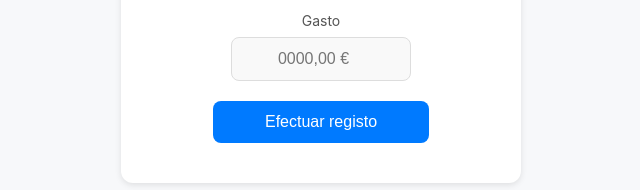
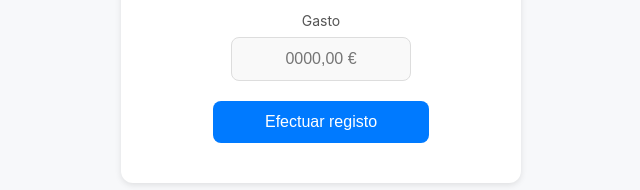
Before and after one commit to Costinha13/Despesas, a plain HTML site: page index.html in a window 1280 px wide. Shown: the part 463-653 px from the top of the page, 319-959 px from the left. Drawn offline with Linux system fonts and the light colour scheme.

Commit message:
Update index.html

```diff
--- a/index.html
+++ b/index.html
@@ -185,7 +185,7 @@
             <div class="form-group" id="opcoesAdicionais"></div>
             <div class="form-group valor-gasto">
                 <label for="valor">Gasto</label>
-                <input type="number" id="valor"name="Valor"placeholder="0000,00 €"min="0.01" step="0.01" required>
+                <input type="text" id="valor"name="Valor"placeholder="0000,00 €">
             </div>
             <div class="form-group" id="subsubcategoria-container"></div>
             <div class="form-group" id="opcoesAdicionais"></div>
```
